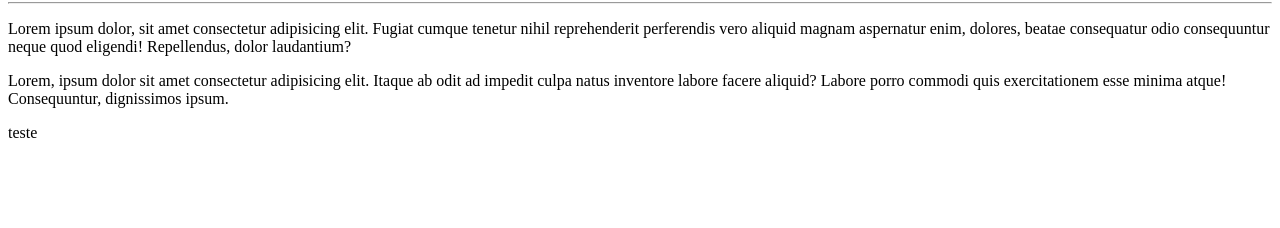
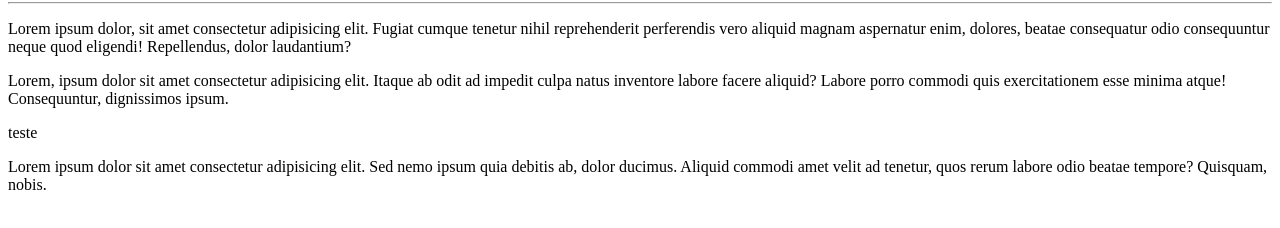
Before and after one commit to daniboyr/Aprimoramando-Versionamento, a plain HTML site: page Site-Teste/Index.html in a window 1280 px wide. Shown: the part 78-306 px from the top of the page. Drawn offline with Linux system fonts and the light colour scheme.

Commit message:
Add p
Adicionei mais um paragrafo em lorem para testar os atalhos

```diff
--- a/Site-Teste/Index.html
+++ b/Site-Teste/Index.html
@@ -14,5 +14,7 @@
 
     <p>Lorem, ipsum dolor sit amet consectetur adipisicing elit. Itaque ab odit ad impedit culpa natus inventore labore facere aliquid? Labore porro commodi quis exercitationem esse minima atque! Consequuntur, dignissimos ipsum.</p>
     <p>teste</p>
+
+    <p>Lorem ipsum dolor sit amet consectetur adipisicing elit. Sed nemo ipsum quia debitis ab, dolor ducimus. Aliquid commodi amet velit ad tenetur, quos rerum labore odio beatae tempore? Quisquam, nobis.</p>
 </body>
 </html>
```
